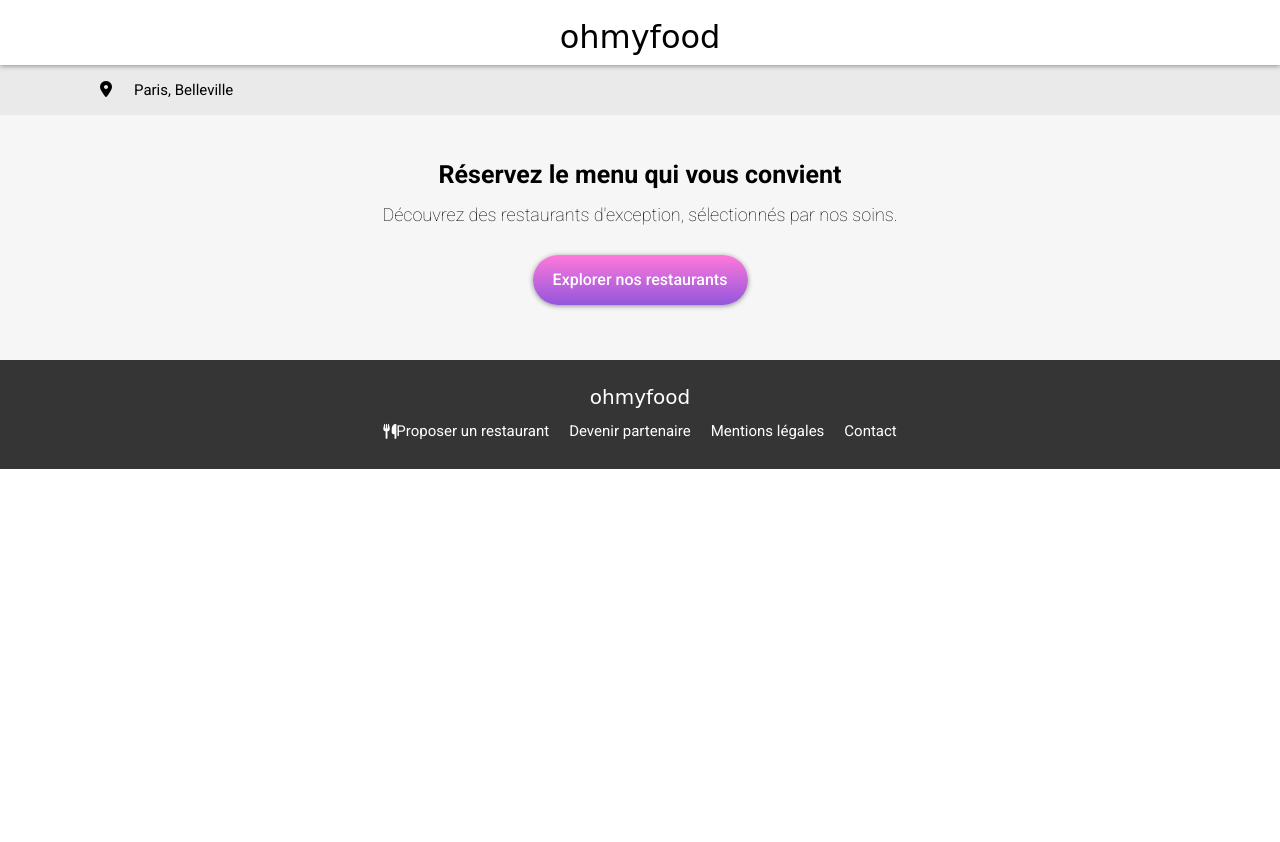
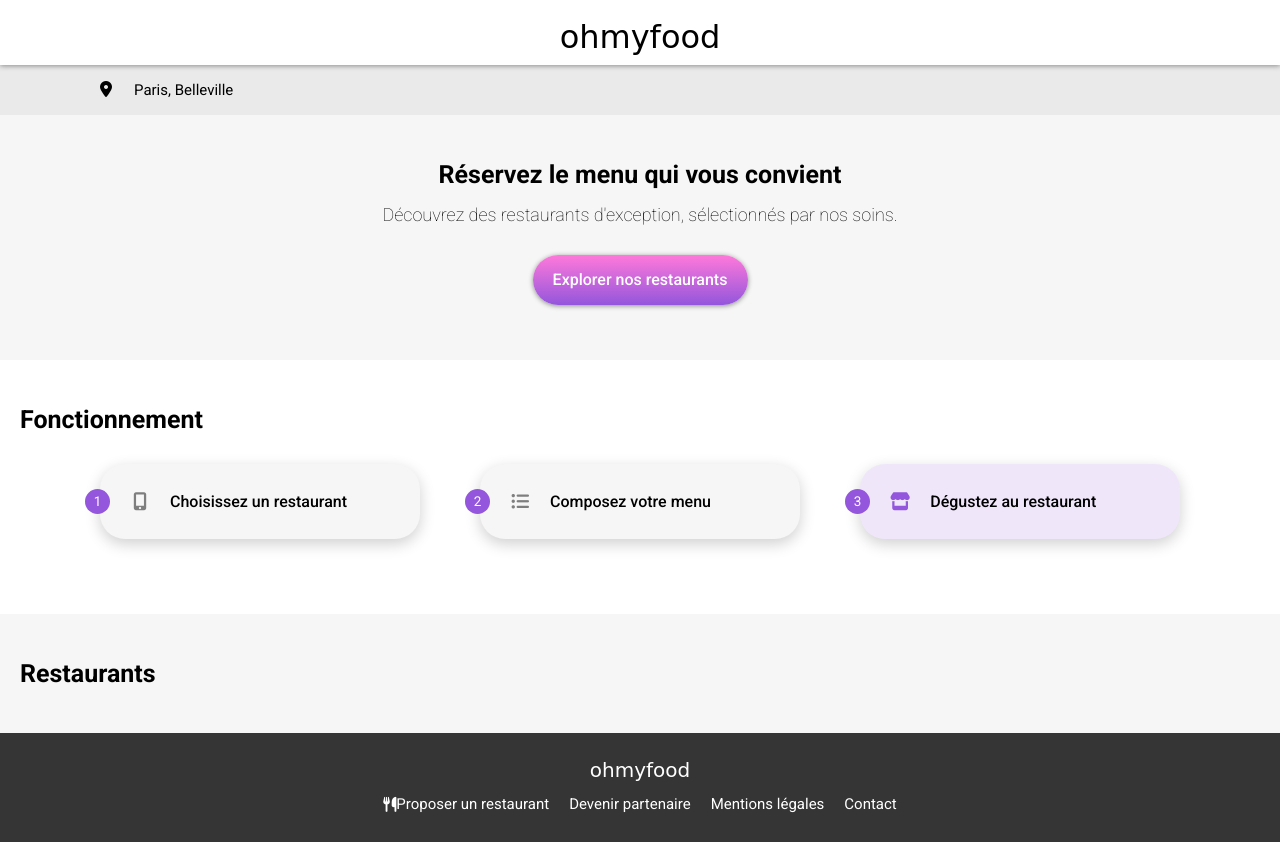
Before and after one commit to EmilieGonin/EmilieGonin_3_23102020, a plain HTML site: page index.html in a window 1280 px wide. Before the commit the page ends 800 px from the top, so only its background shows below. Drawn offline with Linux system fonts and the light colour scheme; some icons are missing; a web font is replaced by a local one.

Commit message:
Fix some BEM structures and add operation section

```diff
--- a/index.html
+++ b/index.html
@@ -20,10 +20,35 @@
     <input type="text" id="location" class="search__input" value="Paris, Belleville" />
   </div>
 
-  <section class="explore">
-    <h2 class="explore__heading">Réservez le menu qui vous convient</h2>
-    <p class="explore__p">Découvrez des restaurants d'exception, sélectionnés par nos soins.</p>
+  <section class="section section--centered section--alt">
+    <h2 class="section__heading">Réservez le menu qui vous convient</h2>
+    <p class="section__p">Découvrez des restaurants d'exception, sélectionnés par nos soins.</p>
     <span class="btn">Explorer nos restaurants</span>
+  </section>
+
+  <section class="section">
+    <h2 class="section__heading">Fonctionnement</h2>
+    <div class="flex flex--responsive-columns">
+      <div class="operation operation--first">
+        <div class="operation__number">1</div>
+        <i class="operation__icon fas fa-mobile-alt"></i>
+        <div class="operation__text">Choisissez un restaurant</div>
+      </div>
+      <div class="operation">
+        <div class="operation__number">2</div>
+        <i class="operation__icon fas fa-list-ul"></i>
+        <div class="operation__text">Composez votre menu</div>
+      </div>
+      <div class="operation operation--alt">
+        <div class="operation__number">3</div>
+        <i class="operation__icon operation__icon--alt fas fa-store"></i>
+        <div class="operation__text">Dégustez au restaurant</div>
+      </div>
+    </div>
+  </section>
+
+  <section class="section section--alt">
+    <h2 class="section__heading">Restaurants</h2>
   </section>
 
   <footer class="footer">
--- a/public/stylesheets/abstracts/_mixins.scss
+++ b/public/stylesheets/abstracts/_mixins.scss
@@ -16,8 +16,21 @@
 @mixin minblur-shadow {
   box-shadow: 0 1px 5px #8D8D8D;
 }
+@mixin blur-shadow($x, $y, $blur, $color) {
+  box-shadow: $x $y $blur darken($color, 15%);
+}
+@mixin mobile-tablet-only {
+  @media screen and (max-width: $tablet-width) {
+    @content;
+  }
+}
 @mixin tablet-only {
   @media screen and (min-width: $tablet-width) {
     @content;
   }
 }
+@mixin laptop-only {
+  @media screen and (min-width: $laptop-width) {
+    @content;
+  }
+}
--- a/public/stylesheets/abstracts/_variables.scss
+++ b/public/stylesheets/abstracts/_variables.scss
@@ -2,7 +2,7 @@
 $clr-pri: #9356DC;
 $clr-sec: #FF79DA;
 $clr-ter: #99E2D0;
-$clr-ico: #8D8D8D;
+$clr-ico: #7E7E7E;
 $clr-white: #FFFFFF;
 
 $clr-bg: #FFFFFF;
@@ -16,7 +16,7 @@ $btn-radius: 30px;
 
 $mobile-width: 375px;
 $tablet-width: 768px;
-$laptop-width: 1444px;
+$laptop-width: 1280px;
 
 //Fonts style
 $font-regular: 'Roboto', sans-serif;
--- /dev/null
+++ b/public/stylesheets/layout/_grid.scss
@@ -0,0 +1,12 @@
+//main:../main.scss
+.flex {
+  display: flex;
+  align-items: center;
+  &--responsive-columns {
+    flex-direction: column;
+    @include laptop-only {
+      flex-direction: row;
+      justify-content: center;
+    }
+  }
+}
--- /dev/null
+++ b/public/stylesheets/layout/_sections.scss
@@ -0,0 +1,18 @@
+//main:../main.scss
+.section {
+  background: $clr-bg;
+  &--centered {
+    text-align: center;
+  }
+  &--alt {
+    background: $clr-bg-sec;
+  }
+  &__heading {
+    padding: 0 20px;
+    @include font-style($xl, $bold);
+  }
+  &__p {
+    margin: 15px 0 20px 0;
+    @include font-style($l, $light);
+  }
+}
--- a/public/stylesheets/main.scss
+++ b/public/stylesheets/main.scss
@@ -8,5 +8,7 @@
   'base/typography',
   'layout/header',
   'layout/footer',
+  'layout/sections',
+  'layout/grid',
   'components/button',
   'pages/home';
--- a/public/stylesheets/pages/_home.scss
+++ b/public/stylesheets/pages/_home.scss
@@ -17,15 +17,47 @@
     @include font-style($m);
   }
 }
-.explore {
+.operation {
+  display: flex;
+  align-items: center;
+  text-align: center;
+  width: 320px;
+  height: 75px;
+  margin: 10px auto;
+  border-radius: 25px;
   background: $clr-bg-sec;
-  text-align: center;
-  &__heading {
-    padding: 0 55px;
-    @include font-style($xl, $bold);
+  @include blur-shadow(0px, 5px, 15px, $clr-bg-sec);
+  @include laptop-only {
+    margin: 30px;
   }
-  &__p {
-    margin: 15px 0 20px 0;
-    @include font-style($l, $light);
+  &--first {
+    @include mobile-tablet-only {
+      margin-top: 30px;
+    }
+  }
+  &--alt {
+    background: fade-out($clr-pri, 0.85);
+  }
+  &__number {
+    transform: translateX(-15px);
+    width: 25px;
+    line-height: 25px;
+    border-radius: 20px;
+    background: $clr-pri;
+    color: $clr-white;
+    @include font-style($s);
+  }
+  &__icon {
+    min-width: 20px;
+    margin-left: 5px;
+    margin-right: 20px;
+    color: $clr-ico;
+    @include font-style($l, $bold);
+  }
+  &__icon--alt {
+    color: $clr-pri;
+  }
+  &__text {
+    @include font-style(regular, $medium);
   }
 }
```
Also changed, not shown: public/stylesheets/main.min.css, 1 other file.
